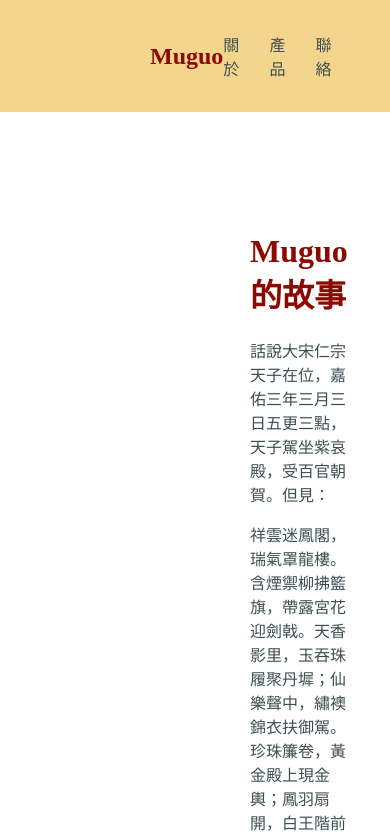
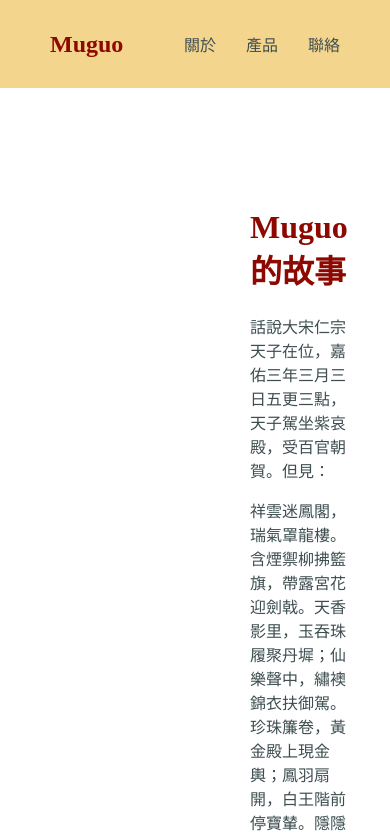
Before and after one commit to Yang-Yi-Shen/muguo, a Vue app: page /about in a window 390 px wide. Shown: the top 837 px of the page. Built offline with nearby package versions, Linux system fonts and the light colour scheme.

Commit message:
feat: add mobile support in header component

```diff
--- a/src/components/Header.vue
+++ b/src/components/Header.vue
@@ -55,25 +55,9 @@ header {
     color: var(--contrast);
 }
 
-/* nav {
-    display: flex;
-    justify-content: space-between;
-    align-items: center;
+@media (max-width: 768px) {
+    header {
+        padding: 0px 50px;
+    }
 }
-
-.header-nav {
-    list-style: none;
-    padding-inline-start: 0px;
-    display: flex;
-    gap: 30px;
-}
-
-.header-nav-link {
-    text-decoration: none;
-    color: var(--text);
-}
-
-.header-nav-link:hover {
-    color: var(--contrast);
-} */
 </style>
```
